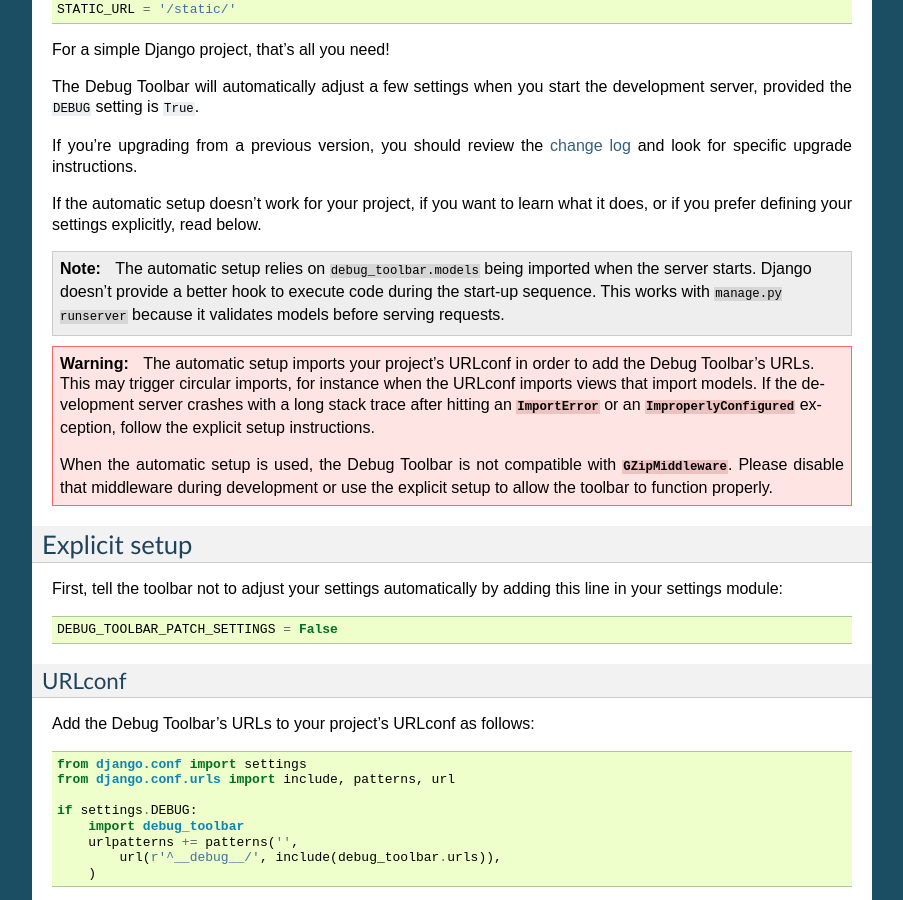
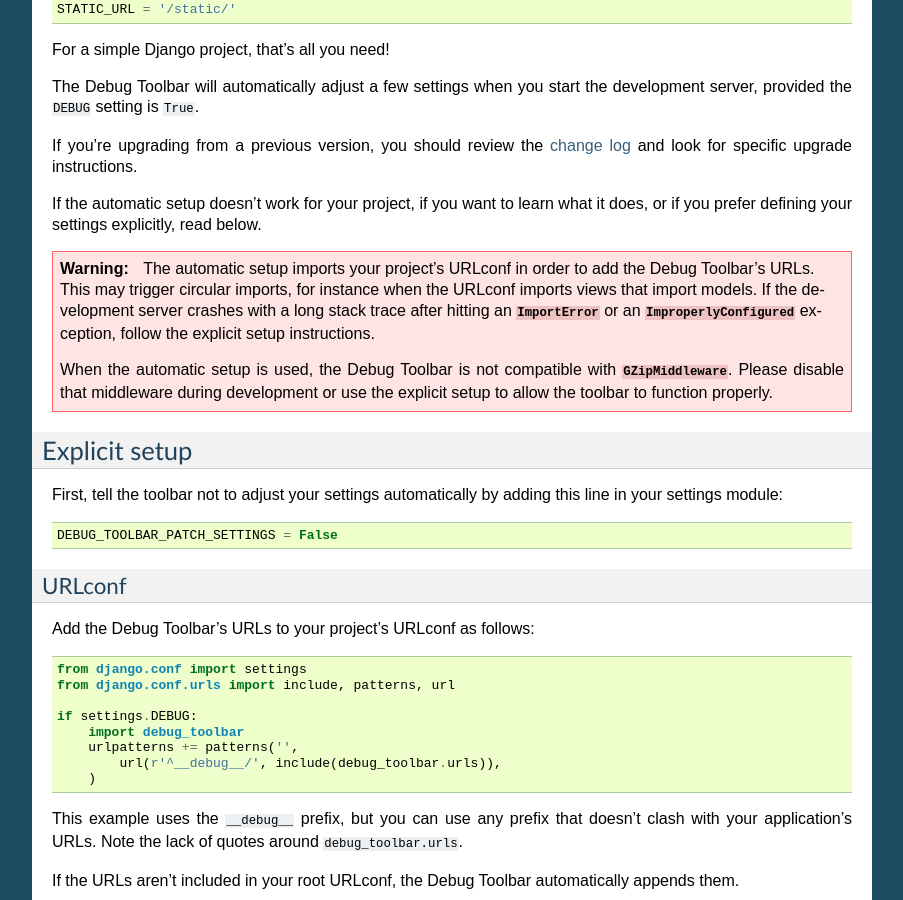
Before and after one commit to jazzband/django-debug-toolbar, a Sphinx documentation site: the page built from docs/installation.rst, in a window 1280 px wide and 900 px high, scrolled down 599 px. Shown: the whole window, without its empty margins (198-1101 px from the left). Built offline with Sphinx 7.4.7, drawn with Linux system fonts in a browser that asks for light colours.

Commit message:
Remove obsolete note about debug_toolbar.models.

```diff
--- a/docs/installation.rst
+++ b/docs/installation.rst
@@ -44,13 +44,6 @@
 
 If the automatic setup doesn't work for your project, if you want to learn
 what it does, or if you prefer defining your settings explicitly, read below.
-
-.. note::
-
-    The automatic setup relies on ``debug_toolbar.models`` being imported when
-    the server starts. Django doesn't provide a better hook to execute code
-    during the start-up sequence. This works with ``manage.py runserver``
-    because it validates models before serving requests.
 
 .. warning::
 
```
